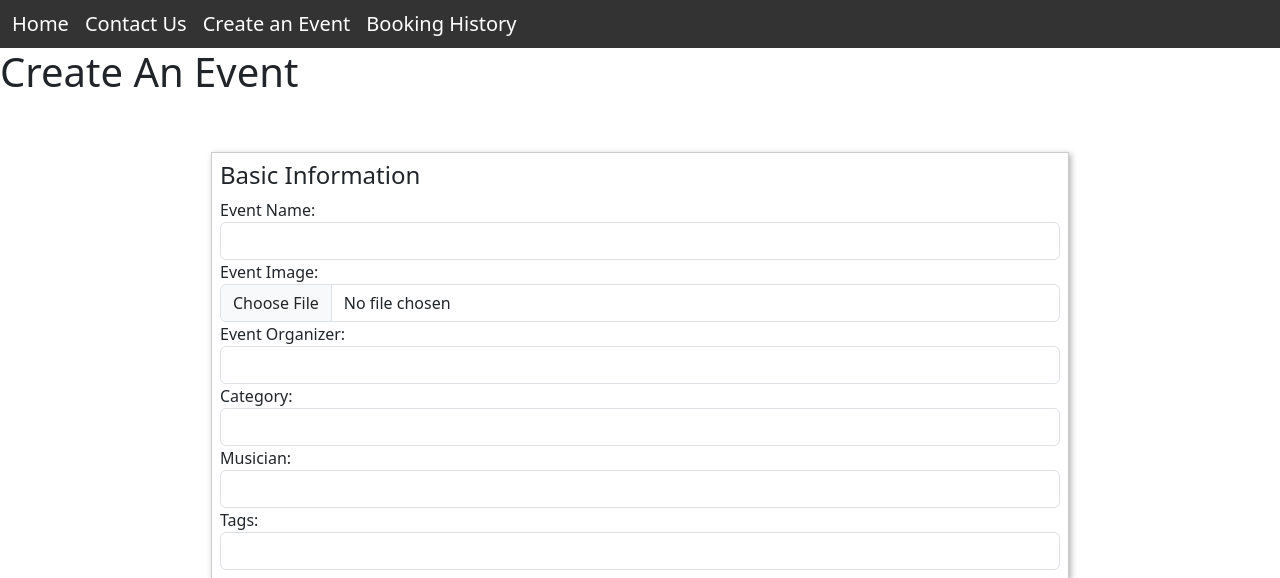
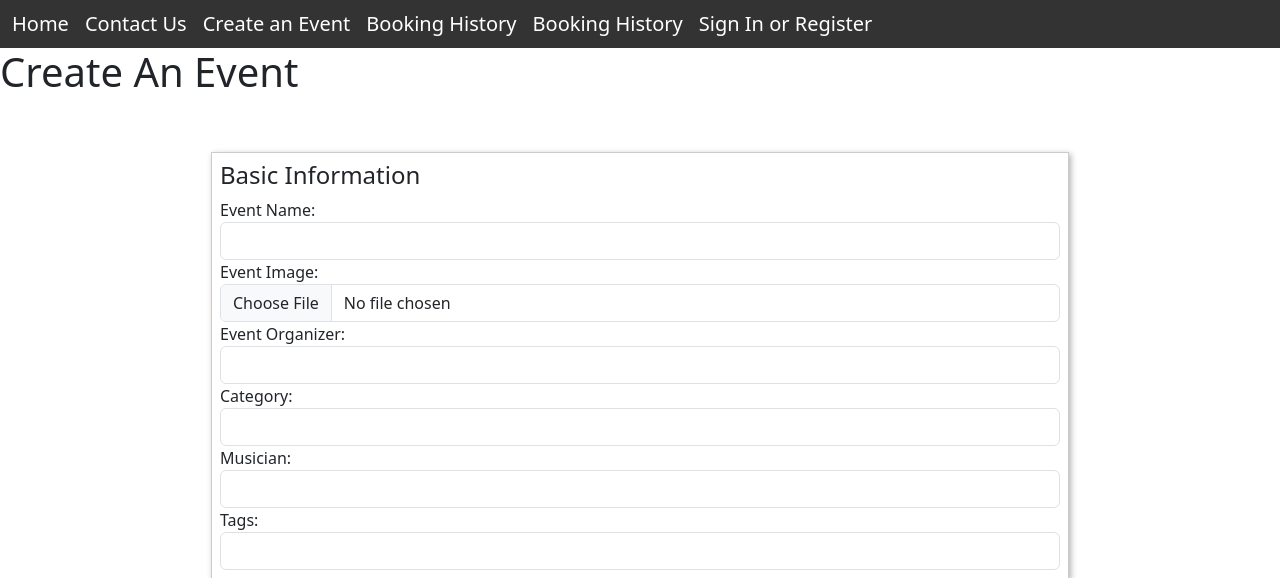
Before and after one commit to Myxinos/Group-9-Assessment-Task-3, a Python web app: template event/templates/Create an event.html in a window 1280 px wide. Shown: the part 152-730 px from the top of the page. Run offline with Jinja, Linux system fonts and the light colour scheme; the template is opened without the code that fills it, so the values that code supplies are empty; some libraries are stand-ins or nearby versions.

Commit message:
updates done by Myxinos

```diff
--- a/event/templates/Create an event.html
+++ b/event/templates/Create an event.html
@@ -45,6 +45,11 @@
                             </li>
                             <li class="nav-item">
                                 <a class="nav-link text-white" href="./Booking History.html">Booking History</a>
+                            <li class="nav-item">
+                                <a class="nav-link text-white" href="./Booking History.html">Booking History</a>
+                            </li>
+                            <li class="nav-item">
+                                <a class="nav-link text-white" href="./signin.html">Sign In or Register</a>
                             </li>
                         </ul>
 
```
Also changed, not shown: Database/CreateEvent.db (renamed from CreateEvent.db).
